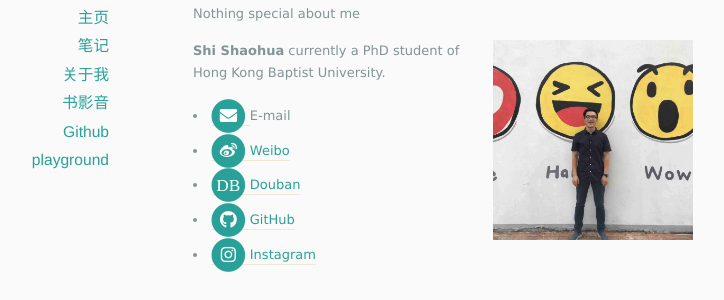
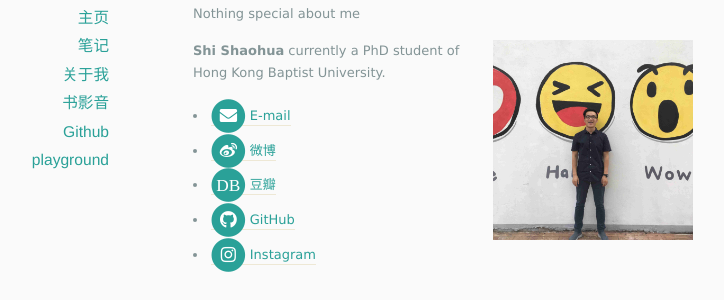
Before and after one commit to shshi/shishaohua.github.io, a Jekyll site: the page built from docs/about/index.markdown, in a window 1280 px wide. Shown: the part 306-606 px from the top of the page, without its empty margins (197-921 px from the left). Built offline with Jekyll 4.4.1, drawn with Linux system fonts in a browser that asks for light colours; nearby versions of some CDN libraries.

Commit message:
Update icons.html

```diff
--- a/docs/_includes/icons.html
+++ b/docs/_includes/icons.html
@@ -5,8 +5,8 @@
       <i class="fa fa-circle fa-stack-2x"></i>
       <i class="fa fa-envelope fa-stack-1x fa-inverse"></i>
     </span>
-  </a>
-E-mail</li>
+  E-mail</a>
+</li>
 {% endif %}
 
 {% if site.social.weibo %}
@@ -16,7 +16,7 @@ E-mail</li>
       <i class="fa fa-circle fa-stack-2x"></i>
       <i class="fab fa-weibo fa-stack-1x fa-inverse"></i>
     </span>
-  Weibo</a>
+  微博</a>
 </li>
 {% endif %}
 
@@ -27,7 +27,7 @@ E-mail</li>
       <i class="fa fa-circle fa-stack-2x"></i>
       <i class="fab fa-douban fa-stack-1x fa-inverse">DB</i>
     </span>
-  Douban</a>
+  豆瓣</a>
 </li>
 {% endif %}
 
```
